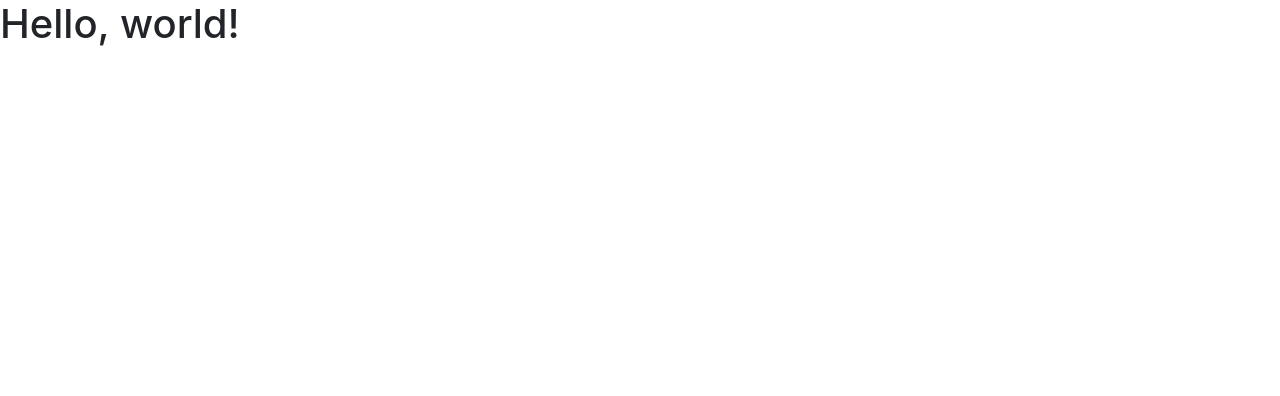
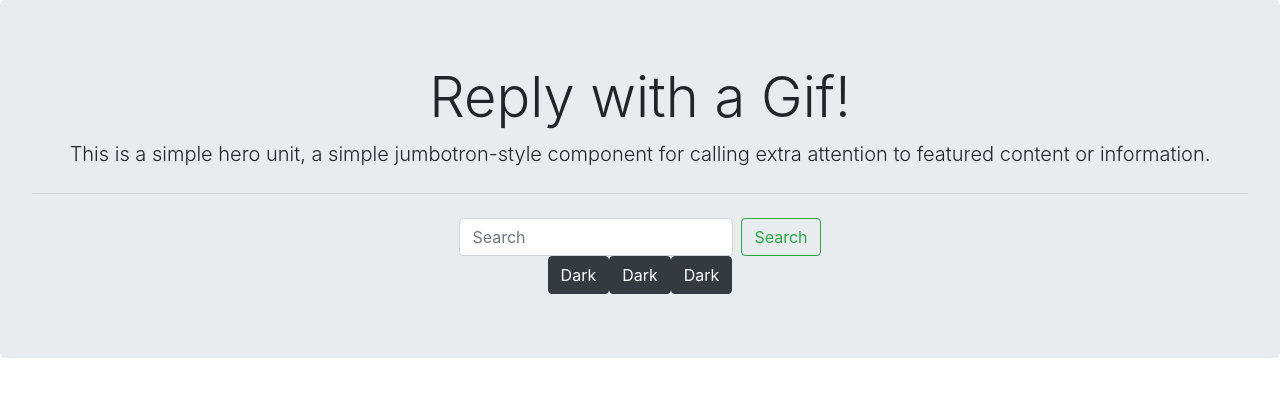
Before and after one commit to whereispolaris/giphy-api-app, a plain HTML site: page index.html in a window 1280 px wide. Drawn offline with nearby package versions, Linux system fonts and the light colour scheme.

Commit message:
Added jumbotron with searchbox add three static buttons.

```diff
--- a/index.html
+++ b/index.html
@@ -16,7 +16,26 @@
 </head>
 
 <body>
-    <h1>Hello, world!</h1>
+    <div class="jumbotron text-center">
+        <h2 class="display-4">Reply with a Gif!</h2>
+        <p class="lead">This is a simple hero unit, a simple jumbotron-style component for calling extra attention to
+            featured content or information.</p>
+        <hr class="my-4">
+        <form class="form-inline my-2 my-lg-0 justify-content-center">
+            <input class="form-control mr-sm-2" type="search" placeholder="Search" aria-label="Search">
+            <button class="btn btn-outline-success my-2 my-sm-0" type="submit">Search</button>
+        </form>
+        <div class="d-flex justify-content-center" id="buttonDisplay">
+            <button type="button" class="btn btn-dark">Dark</button>
+            <button type="button" class="btn btn-dark">Dark</button>
+            <button type="button" class="btn btn-dark">Dark</button>
+        </div>
+
+
+
+
+    </div>
+
 
     <!-- Custom JavaScript -->
     <script src="assets/js/app.js"></script>
```
